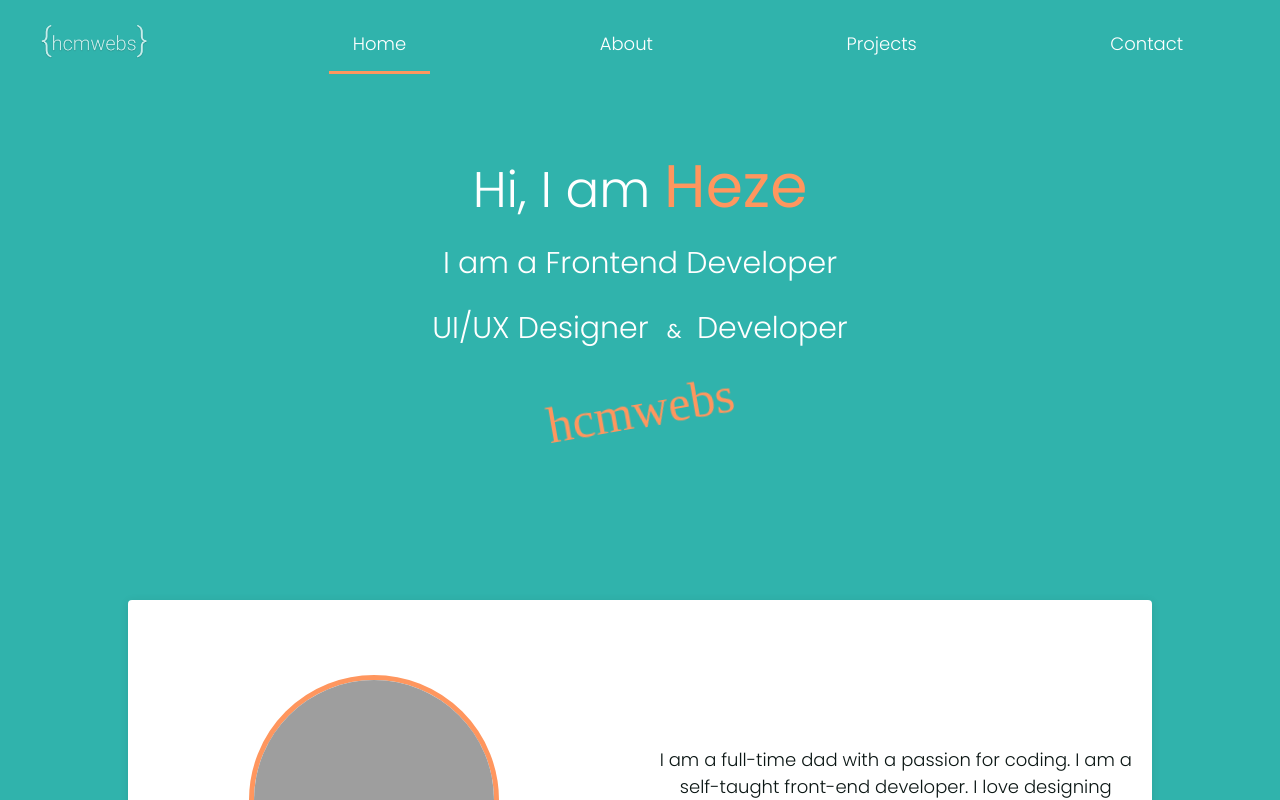
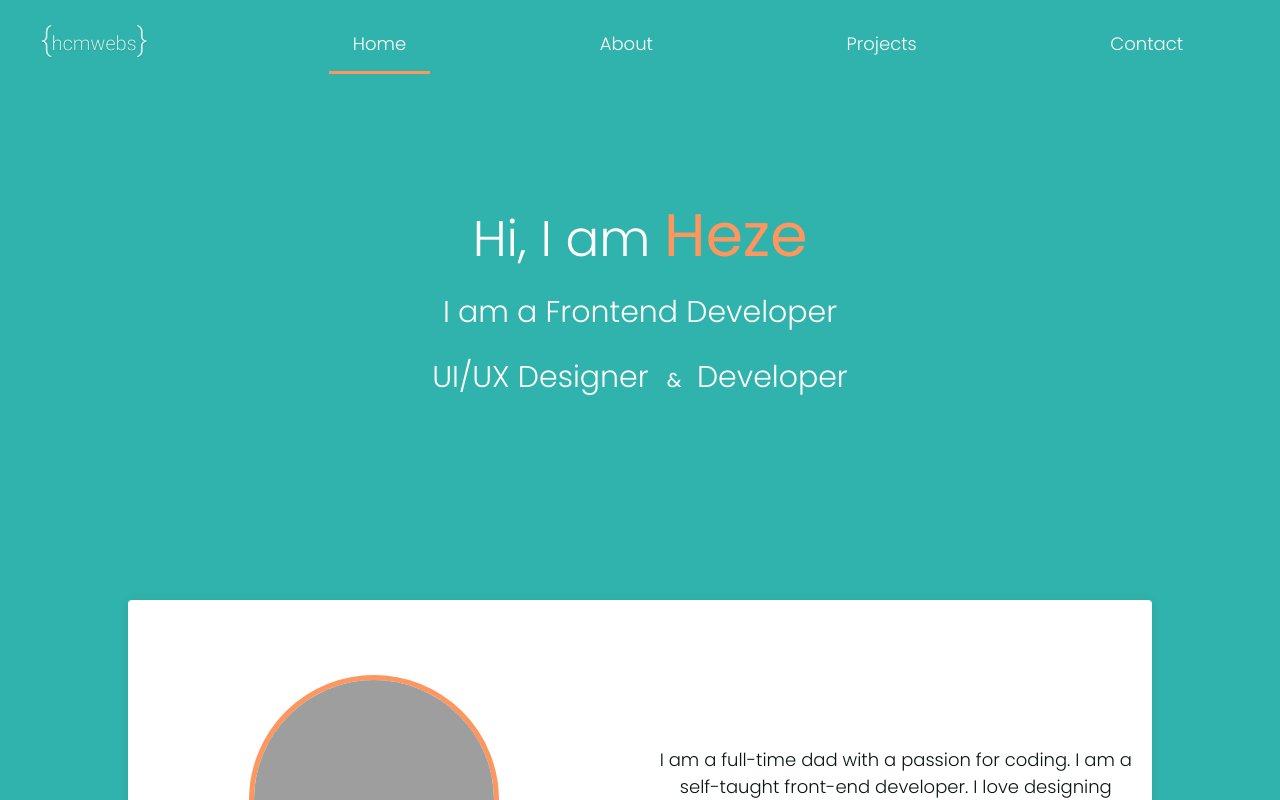
Before and after one commit to Hcmwebs/hcmwebs-react, a React (Create React App) app: page / in a window 1280 px wide. Shown: the top 800 px of the page. Built offline with nearby package versions, Linux system fonts and the light colour scheme; grey boxes are pictures that could not be loaded; a web font is replaced by a local one.

Commit message:
removed the signature paragraph

```diff
--- a/src/js/Header.js
+++ b/src/js/Header.js
@@ -7,9 +7,8 @@ const Header = () => {
         </h1>
         <p>I am a Frontend Developer</p>
         <p>
-          UI/UX Designer <span> & </span>   Developer
+          UI/UX Designer <span> & </span> Developer
         </p>
-        <p className='signature'>hcmwebs</p>
       </div>
     </header>
   );
```
